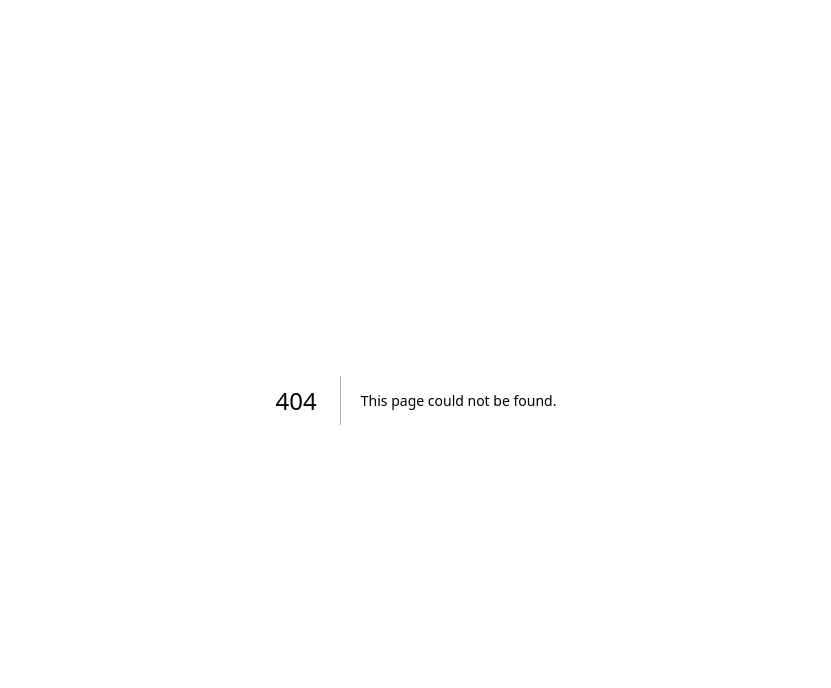
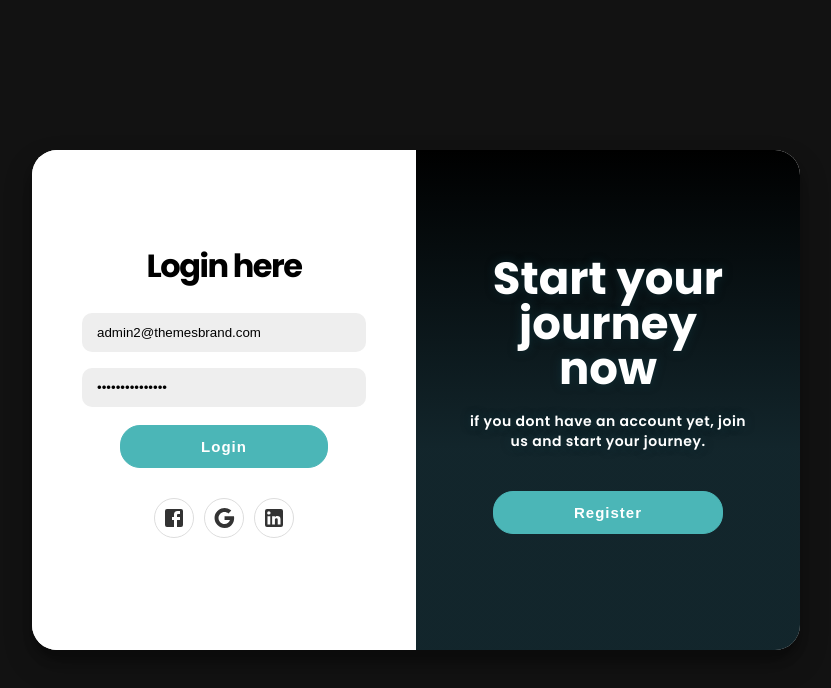
Before and after one commit to GiancarloCabrera/Web-Project, a Next.js app: page /auth in a window 1280 px wide. Before the commit this address had no page. Shown: the top 688 px of the page, without its empty margins (224-1055 px from the left). Built offline with nearby package versions, Linux system fonts and the light colour scheme; no server answers.

Commit message:
solving bugs

```diff
--- a/app/(private-routes)/home/page.jsx
+++ b/app/(private-routes)/home/page.jsx
@@ -3,6 +3,7 @@ import { Inter } from '@next/font/google'
 const inter = Inter({ subsets: ['latin'] })
 
 export default function Home() {
+
   return (
    <div>Page Home</div>
   )
--- a/app/layout.jsx
+++ b/app/layout.jsx
@@ -1,13 +1,15 @@
 import './globals.css'
 import AppProviders from './AppProviders';
 
-export default function RootLayout( { children } ) {
+export default function RootLayout( { children, session } ) {
   return (
     <html lang="en">
       <head />
-      <AppProviders>
-          <body>{children}</body>
-      </AppProviders>
+          <body>
+            <AppProviders session={session}>
+              {children}
+            </AppProviders>
+          </body>
     </html>
   )
 }
--- a/components/LoginCard.jsx
+++ b/components/LoginCard.jsx
@@ -17,6 +17,7 @@ const H1 = styled("h1")({
   letterSpacing: "-1.5px",
   margin: 0,
   marginBottom: "15px",
+  color: 'black'
 });
 
 const Title = styled("h1")({
@@ -196,7 +197,7 @@ const OverlayContainer = styled("div")({
 });
 
 const Overlay = styled("div")({
-  backgroundImage: `url(${Gif}})`,
+  // backgroundImage: `url(${Gif}})`,
   backgroundRepeat: "no-repeat",
   backgroundSize: "cover",
   backgroundPosition: "0 0",
@@ -220,12 +221,12 @@ const Overlay = styled("div")({
 });
 
 const OverlayPanelLeft = styled("div")({
+  padding: "0px 50px",
   position: "absolute",
   display: "flex",
   alignItems: "center",
   justifyContent: "center",
   flexDirection: "column",
-  padding: "0",
   textAlign: "center",
   top: 0,
   height: "100%",
@@ -236,12 +237,12 @@ const OverlayPanelLeft = styled("div")({
 });
 
 const OverlayPanelRight = styled("div")({
+  padding: "0px 50px",
   position: "absolute",
   display: "flex",
   alignItems: "center",
   justifyContent: "center",
   flexDirection: "column",
-  padding: "0",
   textAlign: "center",
   top: 0,
   height: "100%",
@@ -276,18 +277,19 @@ export default function LoginCard() {
   const session = useSession();
   const dispatch = useDispatch();
   // Login Form
-   const [ loginForm, setLoginForm ] = useState(
+  const [loginForm, setLoginForm] = useState(
     {
-        email: '',
-        password: ''
+      email: 'admin2@themesbrand.com',
+      password: 'NoMetesCabra000'
     })
 
   // Login Register
-    const [ registerForm, setRegisterForm ] = useState(
+  const [registerForm, setRegisterForm] = useState(
     {
       name: '',
       email: '',
-        password: ''
+      password: '',
+      confirmPassword: ''
     })
 
   useEffect(() => {
@@ -298,50 +300,95 @@ export default function LoginCard() {
     console.log(session);
   }, [session])
 
-    const handleLoginChange = ({target}) => {
+  const handleLoginChange = ({ target }) => {
     setLoginForm((val) => ({ ...val, [target.name]: target.value }))
   }
 
-    const handleRegisterChange = ({target}) => {
+  const handleRegisterChange = ({ target }) => {
     setRegisterForm((val) => ({ ...val, [target.name]: target.value }))
+  }
+
+  const handleRegister = async (e) => {
+    e.preventDefault();
+    if (!registerForm.name || !registerForm.email || !registerForm.password || !registerForm.confirmPassword ) {
+      return Swal.fire({
+        title: 'Error!',
+        text: 'Data not provided...',
+        icon: 'error',
+      })
+    }
+    if (registerForm.password !== registerForm.confirmPassword) {
+      return Swal.fire({
+        title: 'Error!',
+        text: 'Passwords are not the same...',
+        icon: 'error',
+      })
+    }
+    const res = await fetch('http://localhost:8000/api/auth/newUser',
+      {
+        method: "POST",
+        body: JSON.stringify({
+          name: registerForm.name,
+          email: registerForm.email,
+          password: registerForm.password
+        }),
+          headers: {
+              'Content-Type': 'application/json'
+          }
+      }
+    );
+
+    const user = await res.json();
+    console.log(user);
+    if (!user.ok) {
+      Swal.fire({
+        title: 'Error!',
+        text: user.msg || 'There are some fields not completed',
+        icon: 'error',
+      })
+    }else {
+      Swal.fire({
+        title: 'Registered!',
+        text: 'You have been registered successfully',
+        icon: 'success',
+        showConfirmButton: false,
+      })
+      router.push('/home')
+    }
   }
 
   const handleLogin = async (e) => {
     e.preventDefault();
+    if (!loginForm.email || !loginForm.password) {
+       return Swal.fire({
+        title: 'Error!',
+        text: 'Credentials not provided...',
+        icon: 'error',
+      })
+    }
     const user = await signIn("credentials", {
-          email: 'khkgkkjh@gmail.com',
-          password: 'jhfgjfjgf',
-          redirect: false
+      email: loginForm.email,
+      password: loginForm.password,
+      redirect: true,
+      callbackUrl: '/home'
     })
-        console.log('user: ',user);
+    console.log('user: ', user);
     if (!user.ok) {
       Swal.fire({
         title: 'Error!',
         text: 'User not found...',
         icon: 'error',
       })
-        }else {
-          router.push('/home')
+    } else {
+      // router.push('/home')
     }
   }
 
   return (
     <Container>
-      <FormContainerRegister
-        style={
-          !loginRegis
-            ? {
-                backgroundColor: "black",
-                transform: "translateX(100%)",
-                opacity: 1,
-                zIndex: 5,
-                animation: "show 0.6s",
-              }
-            : null
-        }
-      >
+      <FormContainerRegister style={ !loginRegis ? { transform: "translateX(100%)", opacity: 1, zIndex: 5, animation: "show 0.6s" } : null }>
         <Form>
-          <H1>Register here.</H1>
+          <H1>Register here</H1>
           <Input
             required
             type="text"
@@ -366,8 +413,15 @@ export default function LoginCard() {
             value={registerForm.password}
             onChange={handleRegisterChange}
           />
-          <Button type='submit'>Register</Button>
-          <Span>or use your account</Span>
+          <Input
+            required
+            type="password"
+            name="confirmPassword"
+            placeholder="Confirm password"
+            value={registerForm.confirmPassword}
+            onChange={handleRegisterChange}
+          />
+          <Button type='submit' onClick={handleRegister}>Register</Button>
           <SocialContainer>
             <Link href="#" className="social">
               <FacebookIcon />
@@ -382,18 +436,9 @@ export default function LoginCard() {
         </Form>
       </FormContainerRegister>
 
-      <FormContainerLogin
-        style={
-          !loginRegis
-            ? {
-                backgroundColor: "black",
-                transform: "translateX(100%)",
-              }
-            : null
-        }
-      >
+      <FormContainerLogin style={ !loginRegis ? { transform: "translateX(100%)" } : null }>
         <Form>
-            <H1>Login hire.</H1>
+          <H1>Login here</H1>
           <Input
             required
             type="email"
@@ -410,17 +455,7 @@ export default function LoginCard() {
             value={loginForm.password}
             onChange={handleLoginChange}
           />
-          <Content>
-            <Box className="checkbox">
-              <Input type="checkbox" name="checkbox" id="checkbox" />
-              <label style={{ color: 'black' }}>Remember me</label>
-            </Box>
-            <Box className="pass-link">
-              <Link href="#">Forgot password?</Link>
-            </Box>
-          </Content>
           <Button type='submit' onClick={handleLogin}>Login</Button>
-          <Span>or use your account</Span>
           <SocialContainer>
             <Link href="#" className="social">
               <FacebookIcon />
@@ -442,14 +477,15 @@ export default function LoginCard() {
               backgroundColor: "black",
               transform: "translateX(-100%)",
             }
-            : null
+            : {
+              backgroundColor: "black",
+            }
         }
       >
         <Overlay
           style={
             !loginRegis
               ? {
-                  backgroundColor: "black",
                 transform: "translateX(50%)",
               }
               : null
--- a/components/Main/HomePage.jsx
+++ b/components/Main/HomePage.jsx
@@ -79,7 +79,7 @@ export default function HomePage() {
           Ha<Span>mim</Span>
         </Somos>
         <H3>Front-End Developer</H3>
-        <GetStarted href="#" type="button" onClick={() => signIn()}>
+        <GetStarted href="/login" type="button">
           Get Started
         </GetStarted>
       </div>
```
Also changed, not shown: app/(private-routes)/layout.jsx (+10 -1 lines), pages/api/auth/[...nextauth].js (+10 -7 lines), app/(public-routes)/auth/page.jsx (renamed from app/(public-routes)/login/page.jsx). Lines whose indentation alone changed are shown as unchanged.
